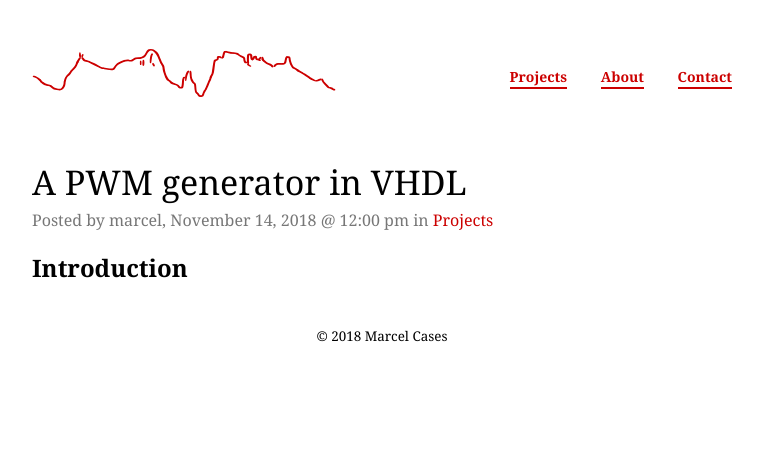
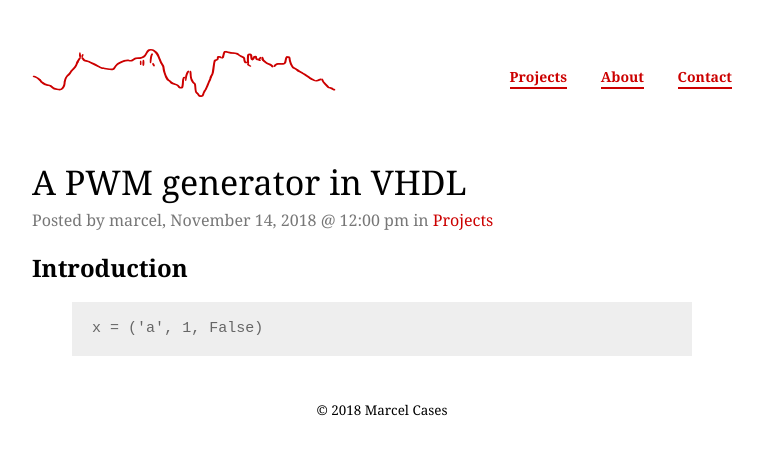
Before and after one commit to marcelcases/marcelcases.github.io, a Jekyll site: the page built from _posts/2018-11-14-a-pwm-generator-in-VHDL.markdown, in a window 1280 px wide. Shown: the top 455 px of the page, without its empty margins (258-1021 px from the left). Built offline with Jekyll 4.4.1, drawn with Linux system fonts in a browser that asks for light colours; comment, search, counter and statistics services are not loaded.

Commit message:
Update 2018-11-14-a-pwm-generator-in-VHDL.markdown

```diff
--- a/_posts/2018-11-14-a-pwm-generator-in-VHDL.markdown
+++ b/_posts/2018-11-14-a-pwm-generator-in-VHDL.markdown
@@ -8,3 +8,8 @@ date: 2018-11-14 15:00:00 +03:00
 ---
 
 ## Introduction
+
+
+{% highlight python %}
+x = ('a', 1, False)
+{% endhighlight %}
```
